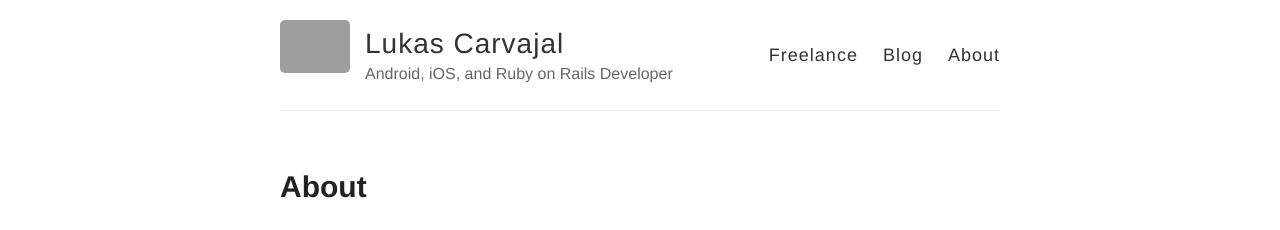
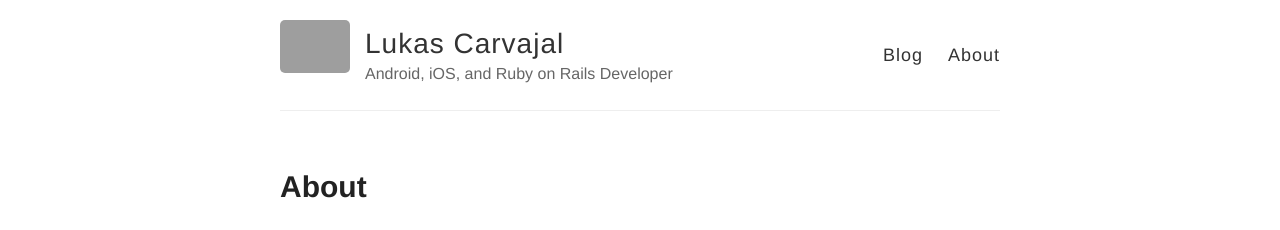
Before and after one commit to Lcarvajal/Lcarvajal.github.io, a Jekyll site: the page built from about.md, in a window 1280 px wide. Shown: the top 230 px of the page. Built offline with Jekyll 4.4.1, drawn with Linux system fonts in a browser that asks for light colours; Markdown is read by kramdown in place of the engine named in the settings; grey boxes are pictures that could not be loaded.

```diff
--- a/_layouts/default.html
+++ b/_layouts/default.html
@@ -27,7 +27,6 @@
           </div>
 
           <nav>
-		<a href="http://lukascarvajal.neocities.org" target="_blank">Freelance</a>
             <a href="{{ site.baseurl }}/" >Blog</a>
             <a href="{{ site.baseurl }}/about" >About</a>
           </nav>
```
